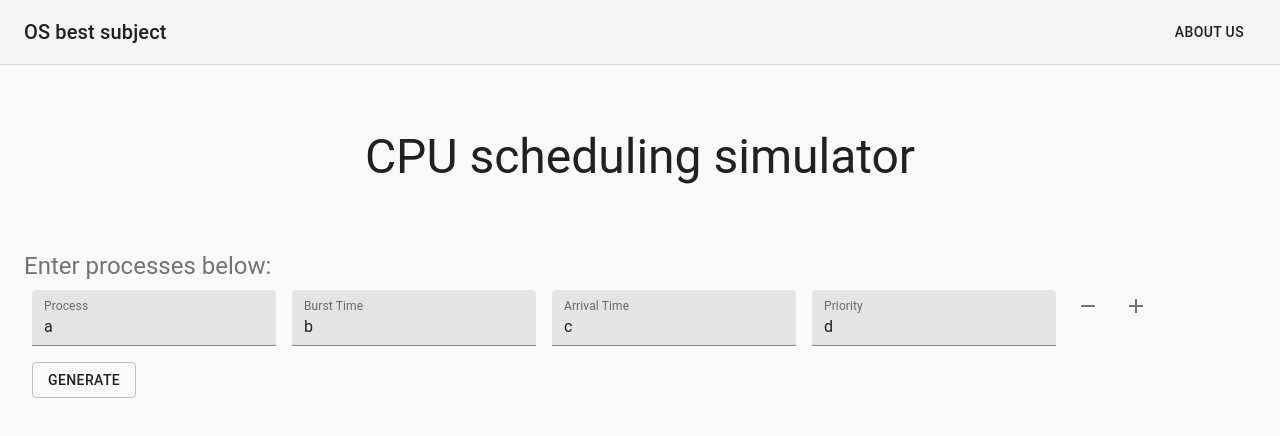
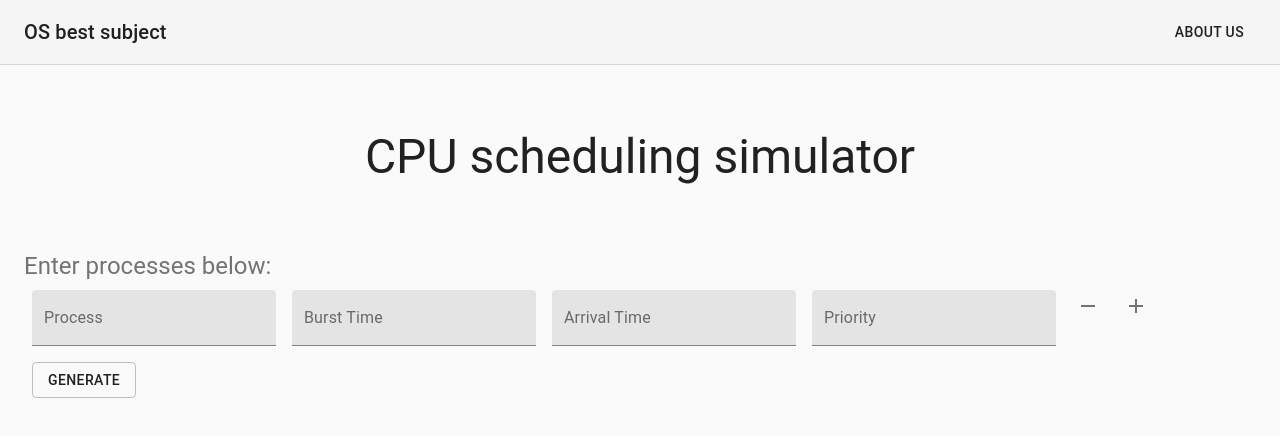
Before and after one commit to winson0404/CPU_Scheduling_simulator, a React (Create React App) app in the folder cpu-scheduling-simulator/: page / in a window 1280 px wide. Shown: the top 436 px of the page. Built offline with nearby package versions, Linux system fonts and the light colour scheme.

Commit message:
finished form fields with bugs

```diff
--- a/cpu-scheduling-simulator/package.json
+++ b/cpu-scheduling-simulator/package.json
@@ -43,6 +43,7 @@
     ]
   },
   "devDependencies": {
+    "@types/lodash": "^4.14.168",
     "react-app-rewired": "^2.1.8"
   }
 }
--- a/cpu-scheduling-simulator/src/components/Form/index.tsx
+++ b/cpu-scheduling-simulator/src/components/Form/index.tsx
@@ -4,15 +4,19 @@ import RemoveIcon from '@material-ui/icons/Remove';
 import AddIcon from '@material-ui/icons/Add';
 import { FormInput } from "../../types";
 import useStyles from './styles';
+import {map} from "lodash";
 
 interface Props{
-    inputField?: FormInput[]
+    inputField?:any
     handleChangeInput:any
+    handleSubmit:any
+    handleAddFields:any
+    handldeRemoveField:any
 }
 
 const Form:React.FC<Props> = (props) => {
     const classes = useStyles();
-    const { inputField, handleChangeInput } = props;
+    const { inputField, handleChangeInput,handleSubmit,handleAddFields,handldeRemoveField } = props;
     return(
         <Container>
             <Typography
@@ -23,10 +27,9 @@ const Form:React.FC<Props> = (props) => {
             >
                 Enter processes below:
             </Typography>
-            <form className={classes.root}>
-                {inputField?.map((inputField,index)=>(
+            <form className={classes.root} onSubmit={handleSubmit}>
+                {map(inputField,(inputField,index)=>(
                     <div key = {index}>
-                        {console.log("inputField===>",inputField.process)}
                         <TextField
                             name = "process"
                             label = "Process"
@@ -55,15 +58,15 @@ const Form:React.FC<Props> = (props) => {
                             value = {inputField?.priority}
                             onChange={e=>handleChangeInput(index,e)}
                         />
-                        <IconButton>
+                        <IconButton onClick = {()=>handldeRemoveField(index)}>
                             <RemoveIcon/>
                         </IconButton>
-                        <IconButton>
+                        <IconButton onClick={()=>handleAddFields()}>
                             <AddIcon/>
                         </IconButton>
                     </div>
                 ))}
-                <Button className={classes.generateButton} variant="outlined" type="submit">Generate</Button>
+                <Button className={classes.generateButton} variant="outlined" type="submit" onClick = {handleSubmit}>Generate</Button>
             </form>
         </Container>
     )
--- a/cpu-scheduling-simulator/src/screens/Landing/index.tsx
+++ b/cpu-scheduling-simulator/src/screens/Landing/index.tsx
@@ -1,4 +1,4 @@
-import React, {useState} from "react";
+import React, { useState } from "react";
 import AppBar from "@material-ui/core/AppBar";
 import CssBaseline from "@material-ui/core/CssBaseline";
 import Toolbar from "@material-ui/core/Toolbar";
@@ -7,25 +7,43 @@ import Link from "@material-ui/core/Link";
 import { useStyles } from "./style";
 import Container from "@material-ui/core/Container";
 import Form from "../../components/Form";
-import {FormInput} from "../../types"
-import { AnyNsRecord } from "dns";
+import { FormInput } from "../../types";
 
 const Landing: React.FC = () => {
 	const classes = useStyles();
-    const [inputField, setInputField] = useState<FormInput[]>([{
-        process:'a',
-        burstTime:'b',
-        arrivalTime:'c',
-        priority:'d'
-	}])
+	const [inputField, setInputField] = useState([
+		{
+			process: "",
+			burstTime: "",
+			arrivalTime: "",
+			priority: "",
+		},
+	]);
 
-	const handleChangeInput = (index:number, e:any) =>{
-		const values:any = {...inputField};
+	const handleChangeInput = (index: number, e: any) => {
+		const values: any = { ...inputField };
 		values[index][e.target.name] = e.target.value;
-		console.log(values);
-		debugger;
 		setInputField(values);
-		debugger;
+	};
+
+	const handleSubmit = (e: any) => {
+		e.preventDefault();
+		console.log("inputFields==>", inputField);
+	};
+
+	const handleAddFields = () => {
+		// console.log([...inputField,{ process: "", burstTime: "", arrivalTime: "", priority: "" }])
+		setInputField([
+			...inputField,
+			{ process: "", burstTime: "", arrivalTime: "", priority: "" },
+		]);
+	};
+
+	const handldeRemoveField = (index:number) =>{
+		const values = [...inputField];
+		values?.splice(index,1);
+		if (values.length > 0)
+			setInputField(values);
 	}
 
 	return (
@@ -69,7 +87,13 @@ const Landing: React.FC = () => {
 					CPU scheduling simulator
 				</Typography>
 			</Container>
-      	<Form inputField = {inputField} handleChangeInput={handleChangeInput}/>
+			<Form
+				inputField={inputField}
+				handleChangeInput={handleChangeInput}
+				handleSubmit={handleSubmit}
+				handldeRemoveField={handldeRemoveField}
+				handleAddFields={handleAddFields}
+			/>
 		</>
 	);
 };
```
Also changed, not shown: 2 other files (tests, documents, lock files or other folders).
